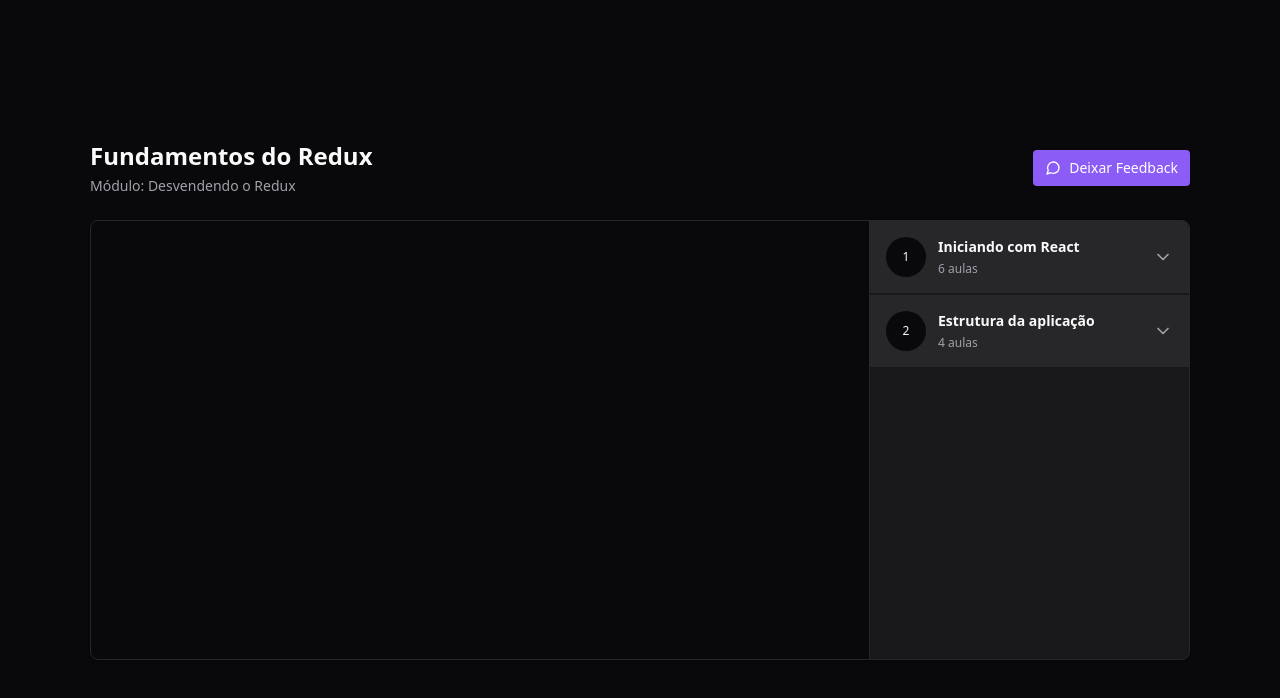
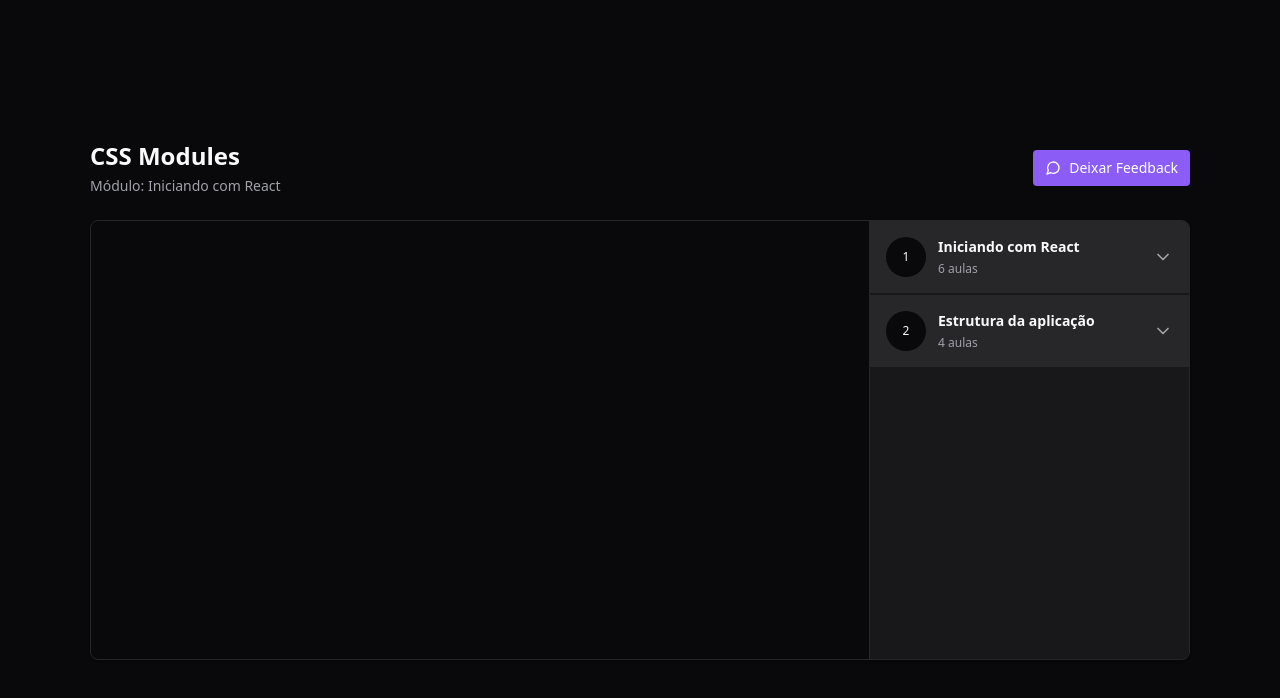
Before and after one commit to wsasouza/redux-zustand-tests, a React (Vite) app: page / in a window 1280 px wide. Shown: the top 698 px of the page. Built offline with nearby package versions, Linux system fonts and the light colour scheme.

Commit message:
Feat: Sinalizando aula ativa

```diff
--- a/src/components/Header.tsx
+++ b/src/components/Header.tsx
@@ -1,8 +1,19 @@
+import { useAppSelector } from '../store'
+
 export function Header() {
+  const { currentModule, currentLesson } = useAppSelector((state) => {
+    const { currentLessonIndex, currentModuleIndex } = state.player
+    const currentModule = state.player.course.modules[currentModuleIndex]
+    const currentLesson = currentModule.lessons[currentLessonIndex]
+    return { currentModule, currentLesson }
+  })
+
   return (
     <div className="flex flex-col gap-1">
-      <h1 className="text-2xl font-bold">Fundamentos do Redux</h1>
-      <span className="text-sm text-zinc-400">Módulo: Desvendendo o Redux</span>
+      <h1 className="text-2xl font-bold">{currentLesson.title}</h1>
+      <span className="text-sm text-zinc-400">
+        Módulo: {currentModule.title}
+      </span>
     </div>
   )
 }
--- a/src/components/Lesson.tsx
+++ b/src/components/Lesson.tsx
@@ -1,19 +1,31 @@
-import { Video } from 'lucide-react'
+import { PlayCircle, Video } from 'lucide-react'
 
 interface LessonProps {
   title: string
   duration: string
   onPlay: () => void
+  isCurrent?: boolean
 }
 
-export function Lesson({ title, duration, onPlay }: LessonProps) {
+export function Lesson({
+  title,
+  duration,
+  onPlay,
+  isCurrent = false,
+}: LessonProps) {
   return (
     <button
       type="button"
       onClick={onPlay}
-      className="flex items-center gap-3 text-sm text-zinc-400"
+      data-active={isCurrent}
+      disabled={isCurrent}
+      className="flex items-center gap-3 text-sm text-zinc-400 data-[active=true]:text-emerald-500 enabled:hover:text-zinc-100"
     >
-      <Video className="h-4 w-4 text-zinc-500" />
+      {isCurrent ? (
+        <PlayCircle className="h-4 w-4 text-emerald-500" />
+      ) : (
+        <Video className="h-4 w-4 text-zinc-500" />
+      )}
       <span>{title}</span>
       <span className="ml-auto font-mono text-xs text-zinc-500">
         {duration}
--- a/src/components/Module.tsx
+++ b/src/components/Module.tsx
@@ -13,6 +13,12 @@
 
 export function Module({ moduleIndex, title, amountOfLessons }: ModuleProps) {
   const dispatch = useDispatch()
+
+  const { currentLessonIndex, currentModuleIndex } = useAppSelector((state) => {
+    const { currentModuleIndex, currentLessonIndex } = state.player
+
+    return { currentLessonIndex, currentModuleIndex }
+  })
 
   const lessons = useAppSelector((state) => {
     return state.player.course.modules[moduleIndex].lessons
@@ -36,12 +42,16 @@
       <Collapsible.Content>
         <nav className="relative flex flex-col gap-4 p-6">
           {lessons.map((lesson, lessonIndex) => {
+            const isCurrent =
+              currentModuleIndex === moduleIndex &&
+              currentLessonIndex === lessonIndex
             return (
               <Lesson
                 key={lesson.id}
                 title={lesson.title}
                 duration={lesson.duration}
                 onPlay={() => dispatch(play([moduleIndex, lessonIndex]))}
+                isCurrent={isCurrent}
               />
             )
           })}
```
